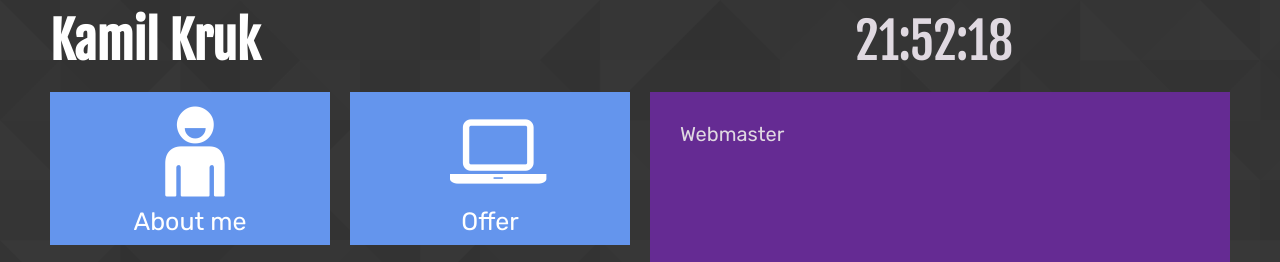
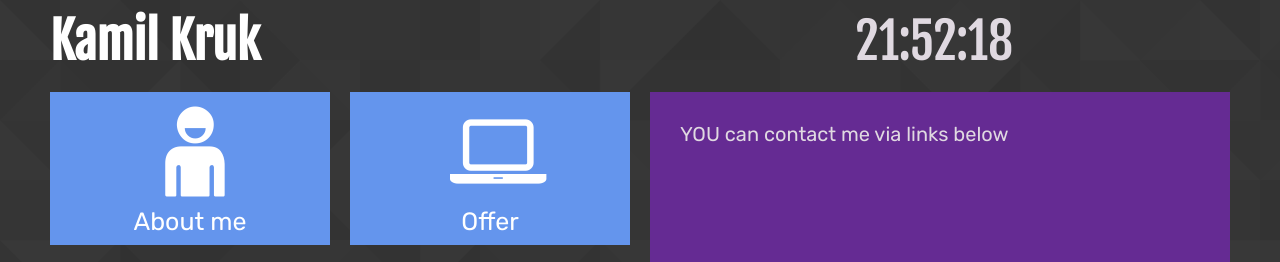
Before and after one commit to cruky/PortfolioTest, a plain HTML site: page contact.html in a window 1280 px wide. Shown: the top 262 px of the page. Drawn offline with Linux system fonts and the light colour scheme.

Commit message:
Changed Contact info

```diff
--- a/contact.html
+++ b/contact.html
@@ -50,7 +50,7 @@
         </div>
 
         <div class="square">
-            <div class="tile5">Webmaster <br><br>
+            <div class="tile5">YOU can contact me via links below<br><br>
 
             </div>
             <div class="yt">
```
